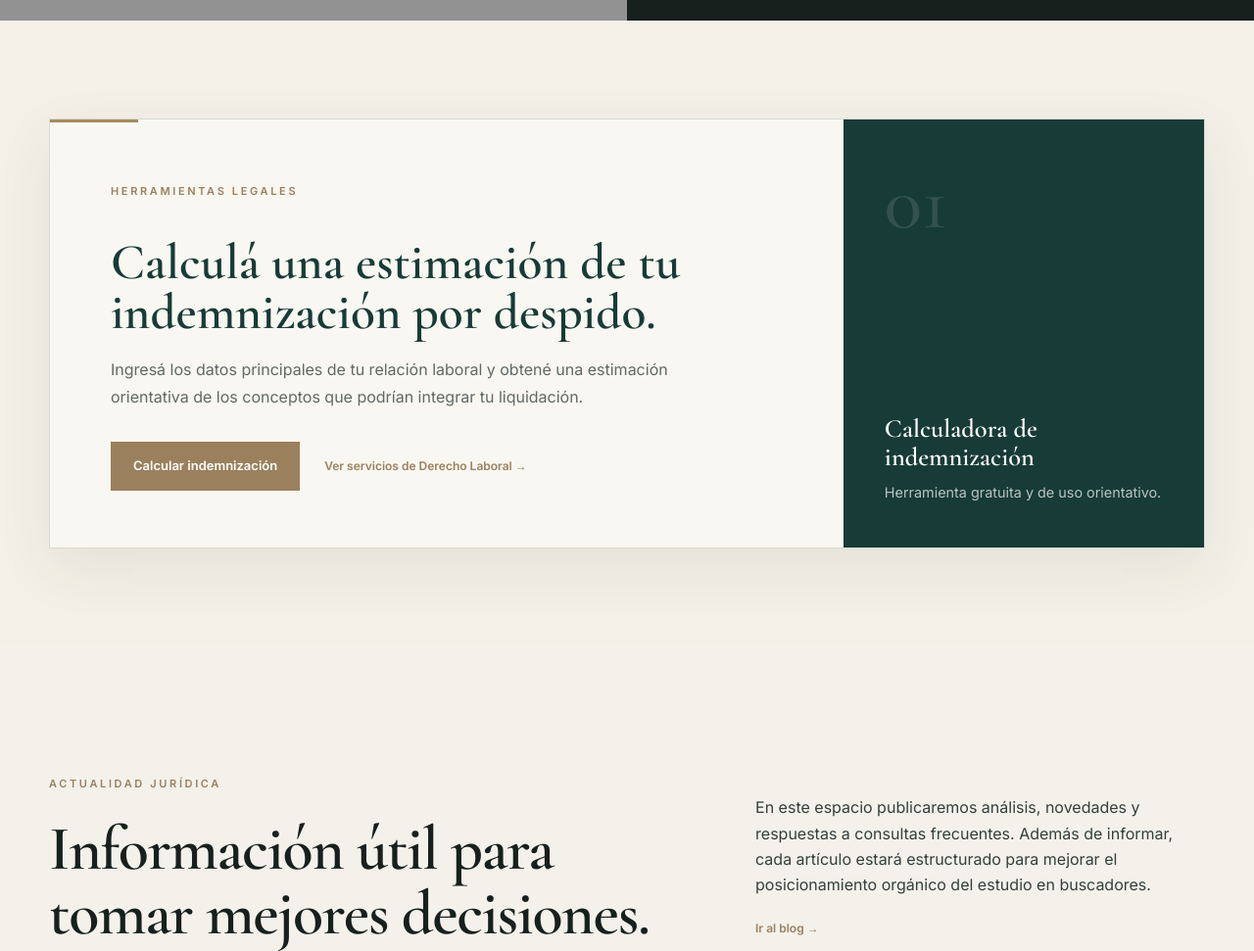
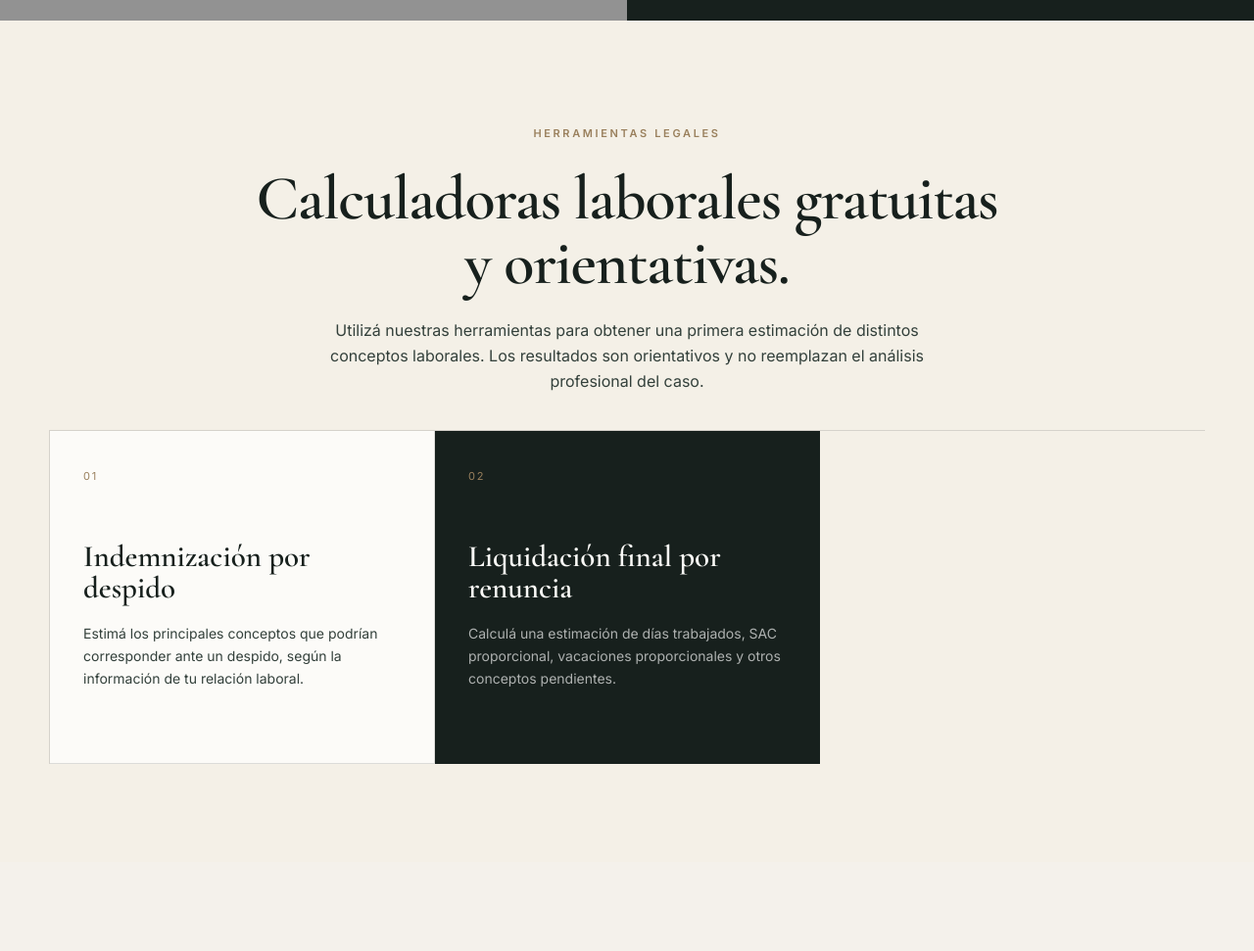
Before and after one commit to solervasquezfrancisco-gif/josevasquezabogados, a website: page index.html in a window 1280 px wide. Shown: the part 4900-5871 px from the top of the page at 98% size. Drawn offline with nearby package versions, Linux system fonts and the light colour scheme; grey boxes are pictures that could not be loaded.

Commit message:
Add files via upload

```diff
--- a/index.html
+++ b/index.html
@@ -264,6 +264,10 @@
             <a href="#herramientas">Ver herramientas</a>
             <a href="/calculadora-indemnizacion-despido/">
               Calculadora de indemnización por despido
+            </a>
+
+            <a href="/calculadora-liquidacion-final-renuncia/">
+              Liquidación final por renuncia
             </a>
           </div>
         </details>
@@ -830,63 +834,68 @@
 
   <div class="container">
 
-    <div class="legal-tools-card reveal">
+    <div class="section-heading centered reveal" style="margin-bottom: 36px;">
 
-      <div class="legal-tools-copy">
+      <span class="eyebrow dark">
+        Herramientas legales
+      </span>
 
-        <span class="eyebrow dark">
-          Herramientas legales
-        </span>
+      <h2>
+        Calculadoras laborales gratuitas y orientativas.
+      </h2>
 
-        <h2>
-          Calculá una estimación de tu indemnización por despido.
-        </h2>
+      <p>
+        Utilizá nuestras herramientas para obtener una primera estimación
+        de distintos conceptos laborales. Los resultados son orientativos
+        y no reemplazan el análisis profesional del caso.
+      </p>
+
+    </div>
+
+    <div class="cards-grid">
+
+      <article class="practice-card reveal">
+
+        <span class="card-num">01</span>
+
+        <h3>
+          Indemnización por despido
+        </h3>
 
         <p>
-          Ingresá los datos principales de tu relación laboral
-          y obtené una estimación orientativa de los conceptos
-          que podrían integrar tu liquidación.
+          Estimá los principales conceptos que podrían corresponder
+          ante un despido, según la información de tu relación laboral.
         </p>
 
-        <div class="legal-tools-actions">
+        <a
+          class="card-link"
+          href="/calculadora-indemnizacion-despido/"
+          aria-label="Abrir calculadora de indemnización por despido"
+        ></a>
 
-          <a
-            class="btn btn-primary"
-            href="/calculadora-indemnizacion-despido/"
-          >
-            Calcular indemnización
-          </a>
+      </article>
 
-          <a
-            class="text-link"
-            href="/derecho-laboral-mendoza/"
-          >
-            Ver servicios de Derecho Laboral →
-          </a>
 
-        </div>
+      <article class="practice-card reveal delay-1 accent-card">
 
-      </div>
+        <span class="card-num">02</span>
 
-      <div class="legal-tools-side">
+        <h3>
+          Liquidación final por renuncia
+        </h3>
 
-        <span class="legal-tools-number">
-          01
-        </span>
+        <p>
+          Calculá una estimación de días trabajados, SAC proporcional,
+          vacaciones proporcionales y otros conceptos pendientes.
+        </p>
 
-        <div>
+        <a
+          class="card-link"
+          href="/calculadora-liquidacion-final-renuncia/"
+          aria-label="Abrir calculadora de liquidación final por renuncia"
+        ></a>
 
-          <strong>
-            Calculadora de indemnización
-          </strong>
-
-          <p>
-            Herramienta gratuita y de uso orientativo.
-          </p>
-
-        </div>
-
-      </div>
+      </article>
 
     </div>
 
```
